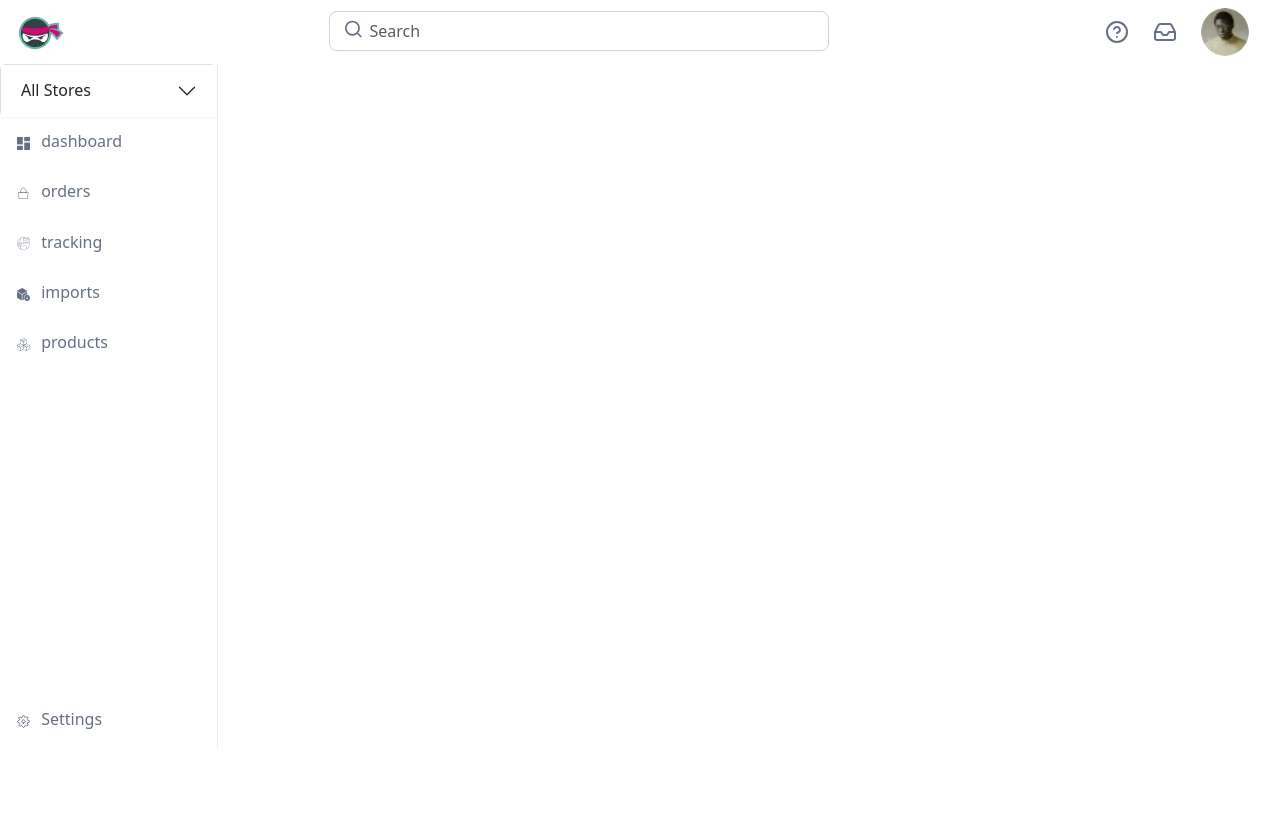
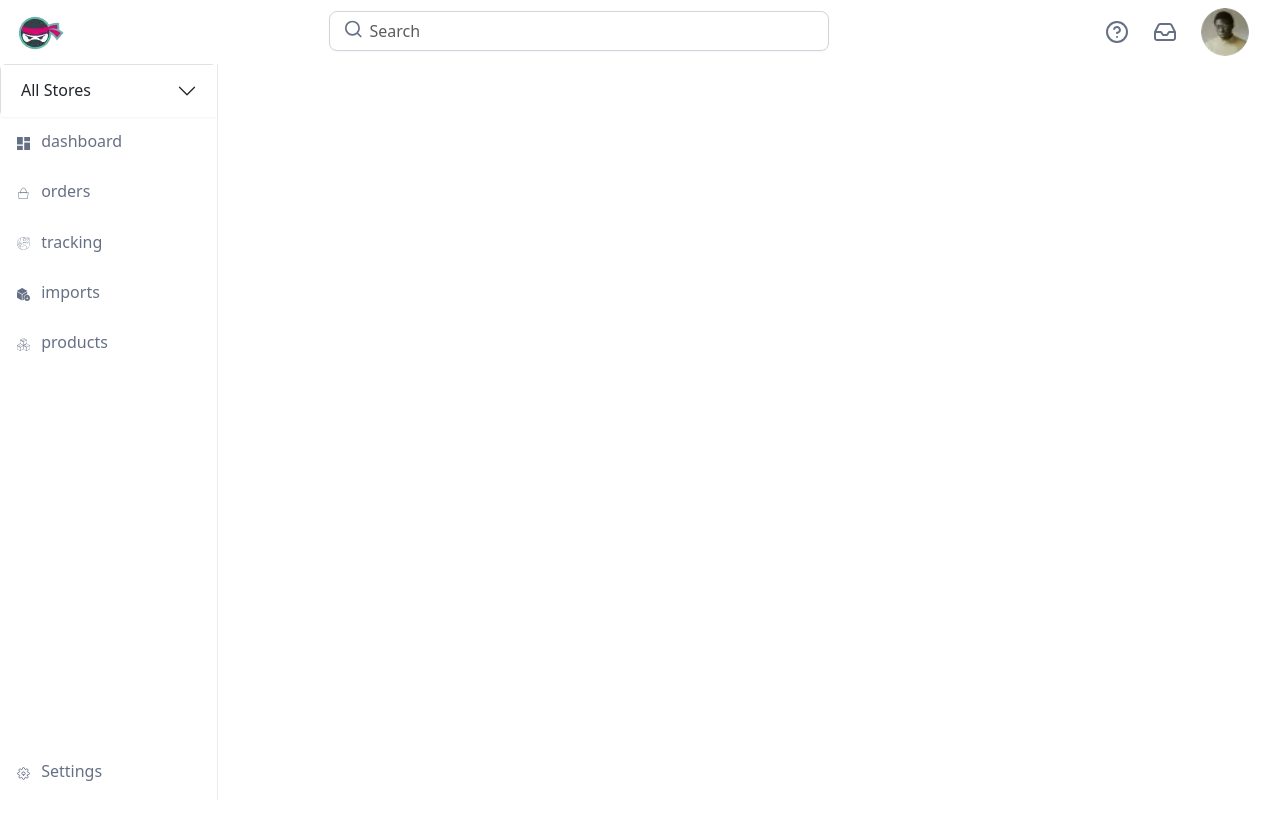
Before and after one commit to omarashrafothman/e-commerse-dashboard, a Next.js app: page / in a window 1280 px wide. Shown: the top 820 px of the page. Built offline with nearby package versions, Linux system fonts and the light colour scheme.

Commit message:
sidebar update

```diff
--- a/src/styles/globals.css
+++ b/src/styles/globals.css
@@ -588,7 +588,7 @@ input[type="checkbox"]:checked::before {
 .sideBar {
   width: 17%;
   position: fixed;
-  min-height: 85.5vh;
+  min-height: 92vh;
   left: 0;
   z-index: 1;
   background-color: var(--white-color);
```
